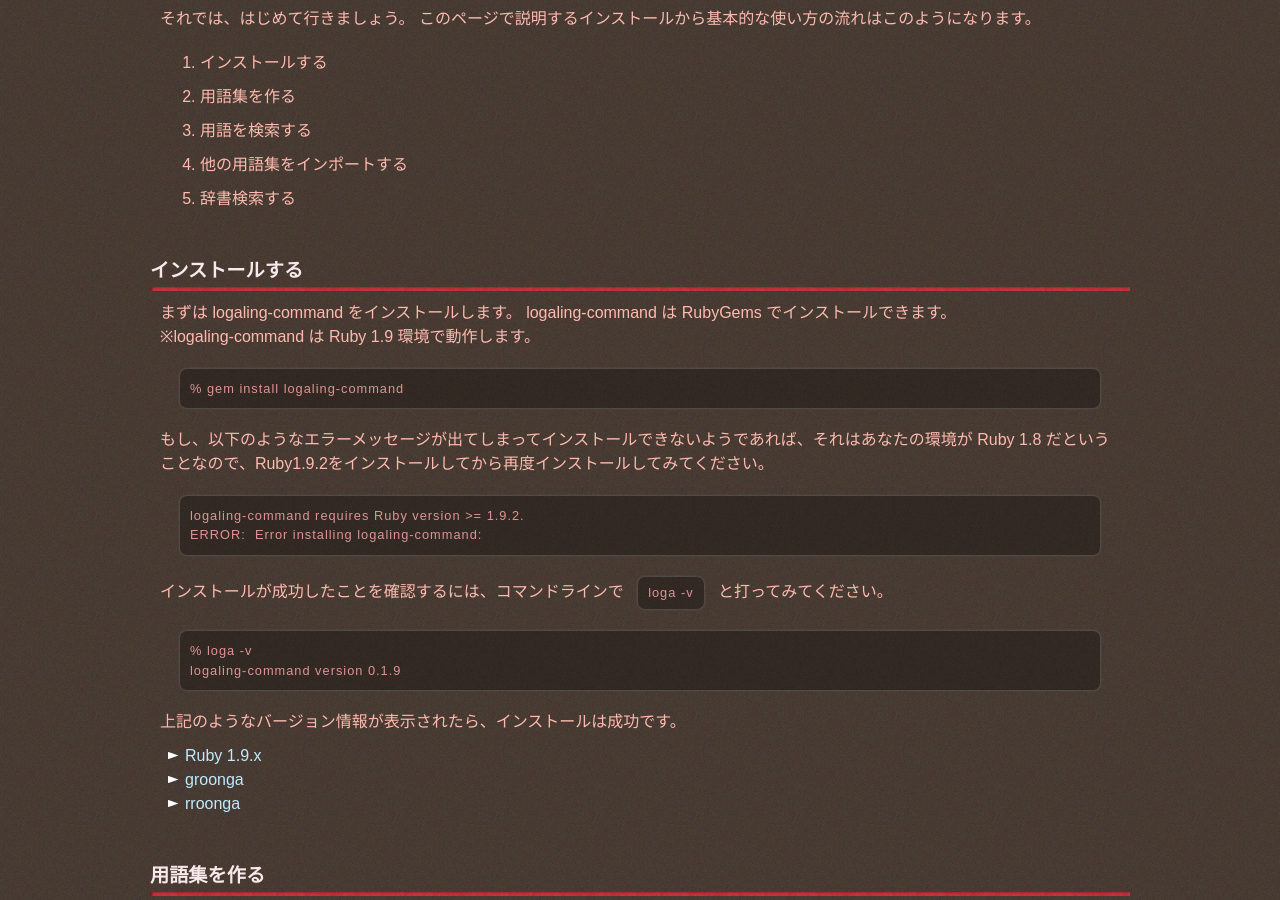
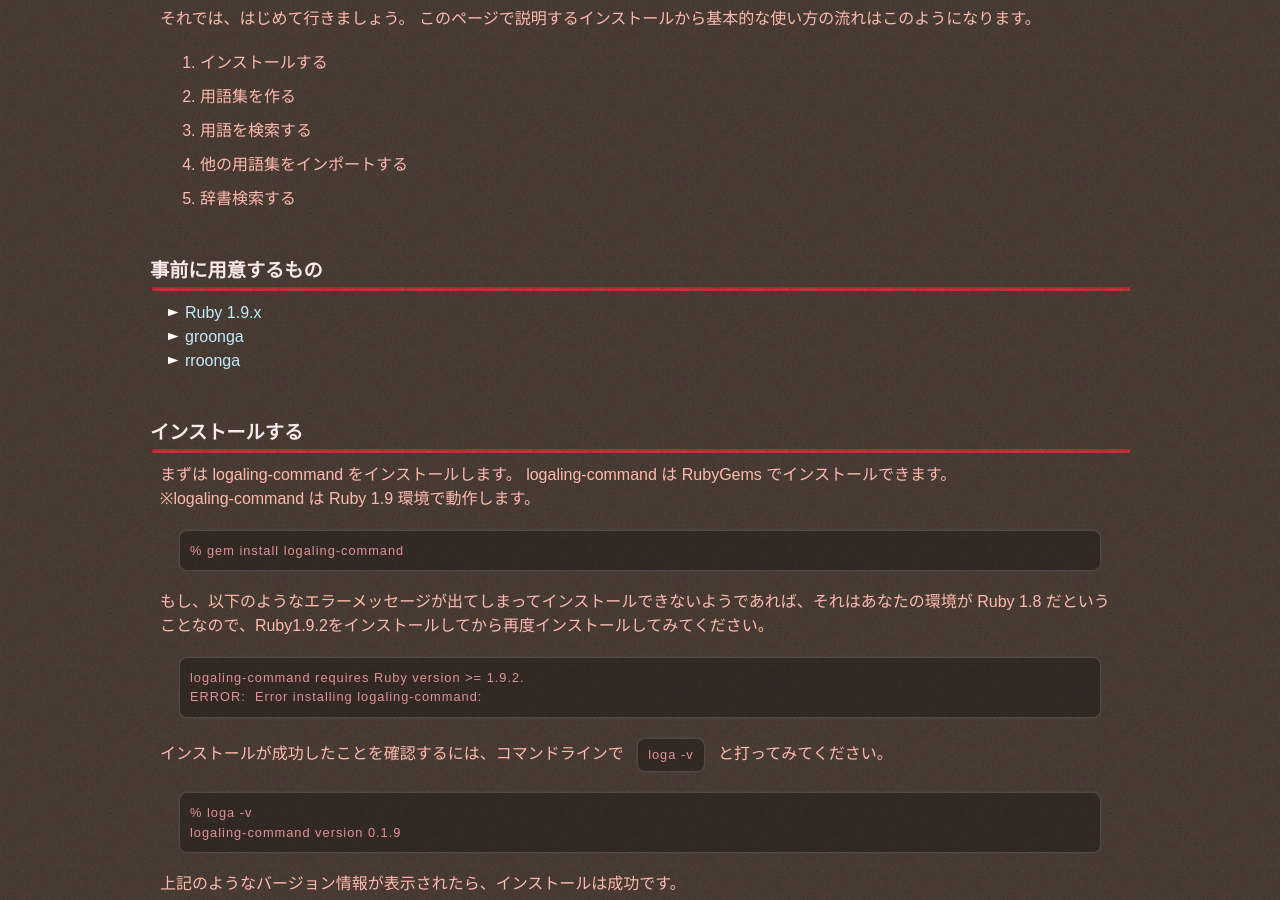
Before and after one commit to logaling/logaling.github.com, a Jekyll site: the page built from tutorial.md, in a window 1280 px wide and 900 px high, scrolled down 392 px. Built offline with Jekyll 4.4.1, drawn with Linux system fonts in a browser that asks for light colours; some web fonts are replaced; Markdown is read by kramdown in place of the engine named in the settings.

Commit message:
Update tutorial.md
Ruby1.9と、groongaと、rroongaのリンクだけがあって不親切だと思ったので、
事前に入れておくものセクションを作りました。

```diff
--- a/tutorial.md
+++ b/tutorial.md
@@ -17,6 +17,12 @@ title: チュートリアル
 4. 他の用語集をインポートする
 5. 辞書検索する
 
+### 事前に用意するもの
+<ul class="listMark">
+<li> <a href="http://www.ruby-lang.org/ja/">Ruby 1.9.x</a></li>
+<li> <a href="http://groonga.org/ja/">groonga</a></li>
+<li> <a href="http://groonga.rubyforge.org/index.html.ja">rroonga</a></li>
+</ul>
 
 ### インストールする
 まずは logaling-command をインストールします。
@@ -40,13 +46,6 @@ logaling-command は RubyGems でインストールできます。
 	logaling-command version 0.1.9
 
 上記のようなバージョン情報が表示されたら、インストールは成功です。
-
-<ul class="listMark">
-<li> <a href="http://www.ruby-lang.org/ja/">Ruby 1.9.x</a></li>
-<li> <a href="http://groonga.org/ja/">groonga</a></li>
-<li> <a href="http://groonga.rubyforge.org/index.html.ja">rroonga</a></li>
-</ul>
-
 
 
 ### 用語集を作る
```
